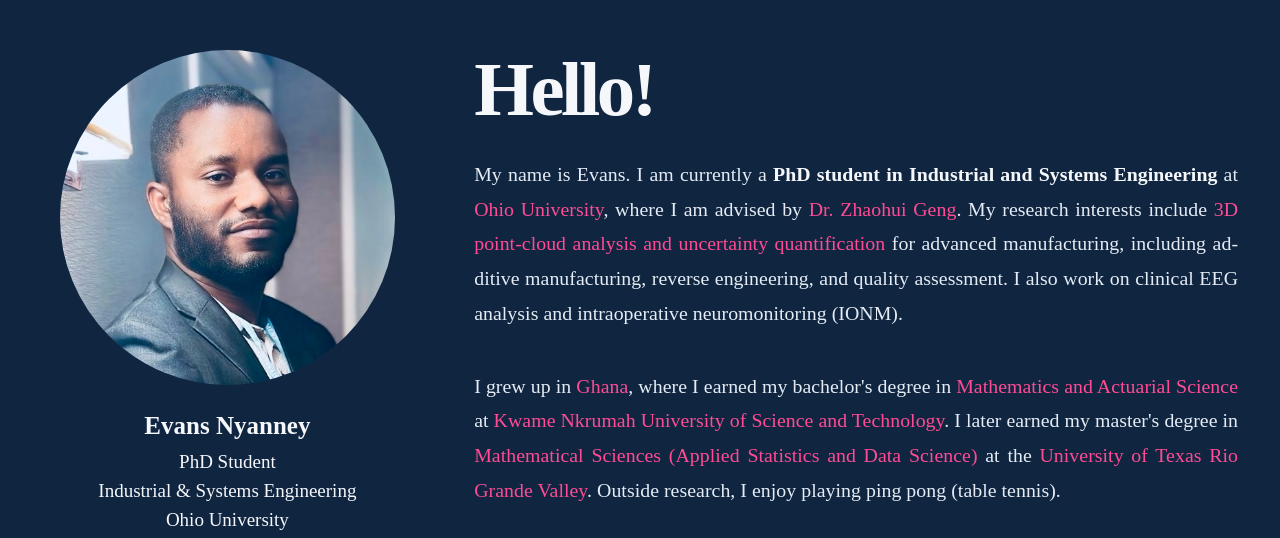
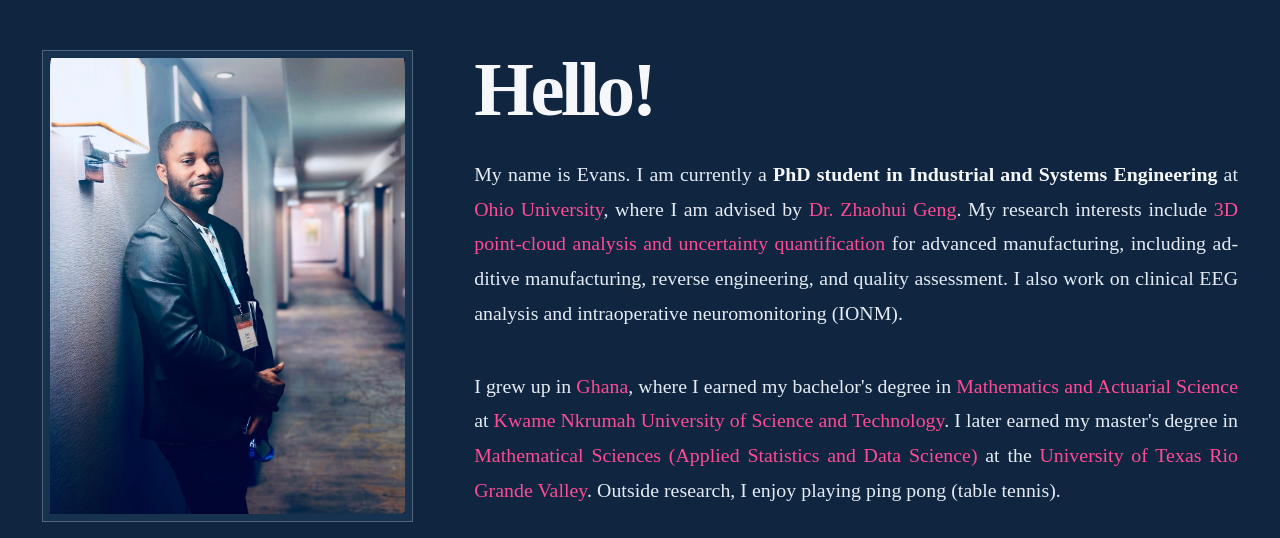
Before and after one commit to evansnyanney/evansnyanney.github.io, a plain HTML site: page index.html in a window 1280 px wide. Shown: the part 396-934 px from the top of the page. Drawn offline with Linux system fonts and the light colour scheme.

Commit message:
Revert "Use circular headshot on homepage"
This reverts commit 5589f8957487cc4ca725fcfffd07b7a9df2a75c5.

```diff
--- a/index.html
+++ b/index.html
@@ -1,6 +1,6 @@
 <!DOCTYPE html>
 
-<html lang="en"><head><meta charset="utf-8"/><meta content="width=device-width, initial-scale=1" name="viewport"/><meta content="#60dcb0" name="theme-color"/><meta content="Evans Nyanney — academic research in advanced manufacturing, 3D point clouds, applied statistics, and computational engineering." name="description"/><title>Home | Evans Nyanney</title><link href="styles.css?v=20261115-portrait" rel="stylesheet"/><link href="typography.css?v=1" rel="stylesheet"/><link href="navy-theme.css?v=1" rel="stylesheet"/></head><body class="home-page">
+<html lang="en"><head><meta charset="utf-8"/><meta content="width=device-width, initial-scale=1" name="viewport"/><meta content="#60dcb0" name="theme-color"/><meta content="Evans Nyanney — academic research in advanced manufacturing, 3D point clouds, applied statistics, and computational engineering." name="description"/><title>Home | Evans Nyanney</title><link href="styles.css?v=20261019-3" rel="stylesheet"/><link href="typography.css?v=1" rel="stylesheet"/><link href="navy-theme.css?v=1" rel="stylesheet"/></head><body class="home-page">
 <a class="skip-link" href="#content">Skip to main content</a>
 <header class="topbar"><div class="top-inner"><a aria-label="Evans Nyanney, homepage" class="brand" href="index.html"><span class="brand-mark">EN<span class="dot">.</span></span><span class="brand-name">EVANS NYANNEY</span></a><nav aria-label="Primary navigation" class="home-navigation" id="navlinks"><a aria-current="page" class="active" href="index.html">Home</a><a href="research.html">Research</a><a href="publications.html">Publications</a><a href="projects.html">Projects</a><a href="personal-statement.html">Personal Statement</a><a href="contact.html">Contact</a></nav></div></header>
 <section aria-label="Research banner" class="home-masthead" style="position:relative;overflow:hidden;width:100%;aspect-ratio:4/1;background:#172126"><img class="home-masthead-image" src="assets/home-sculpture-wide.png" alt="" width="2172" height="724" fetchpriority="high" style="display:block;width:100%;height:100%;object-fit:cover;object-position:center center"/><div class="home-masthead-content wrap" style="position:absolute;inset:0;display:flex;align-items:center"><div class="home-masthead-text"><p class="eyebrow light">MATHEMATICS · STATISTICS · ENGINEERING · COMPUTATION</p><h1>Evans Nyanney</h1><p>Research in advanced manufacturing and computational engineering</p></div></div></section><main id="content"><section class="home-intro wrap"><aside class="identity"><div class="profile-art"><img alt="Evans Nyanney at a conference" decoding="async" fetchpriority="high" height="1502" src="assets/EVANS.jpg" width="1170"/></div><h2>Evans Nyanney</h2><p class="role">PhD Student<br/>Industrial &amp; Systems Engineering<br/>Ohio University</p><p class="email-line"><a href="mailto:en596624@ohio.edu">en596624@ohio.edu</a></p><div class="social-links"><a href="https://github.com/evansnyanney" rel="noopener noreferrer" target="_blank">GitHub ↗</a><a href="https://scholar.google.com/citations?user=vQ40ShMAAAAJ" rel="noopener noreferrer" target="_blank">Google Scholar ↗</a></div></aside>
--- a/styles.css
+++ b/styles.css
@@ -32,8 +32,6 @@ a:hover{color:#c5004f}
 .identity{max-width:440px}
 .profile-art{border:1px solid #343434;outline:0;padding:7px;background:#fff;margin-bottom:23px}
 .profile-art img{width:100%;height:auto;object-fit:contain;object-position:center;display:block}
-.home-page .profile-art{position:relative;width:min(100%,335px);aspect-ratio:1;margin:0 auto 23px;padding:0;border:0;border-radius:50%;overflow:hidden}
-.home-page .profile-art img{position:absolute;left:-46%;top:-32%;width:240%;max-width:none;height:auto}
 .identity h2{font-size:25px;font-weight:700;margin-top:14px;color:#363638}
 .identity .role{font-size:19px;color:#424246;line-height:1.52;margin:5px 0 14px}
 .identity .email-line{border:0;padding:2px 0;margin:0 0 16px;font-size:18px}
```
